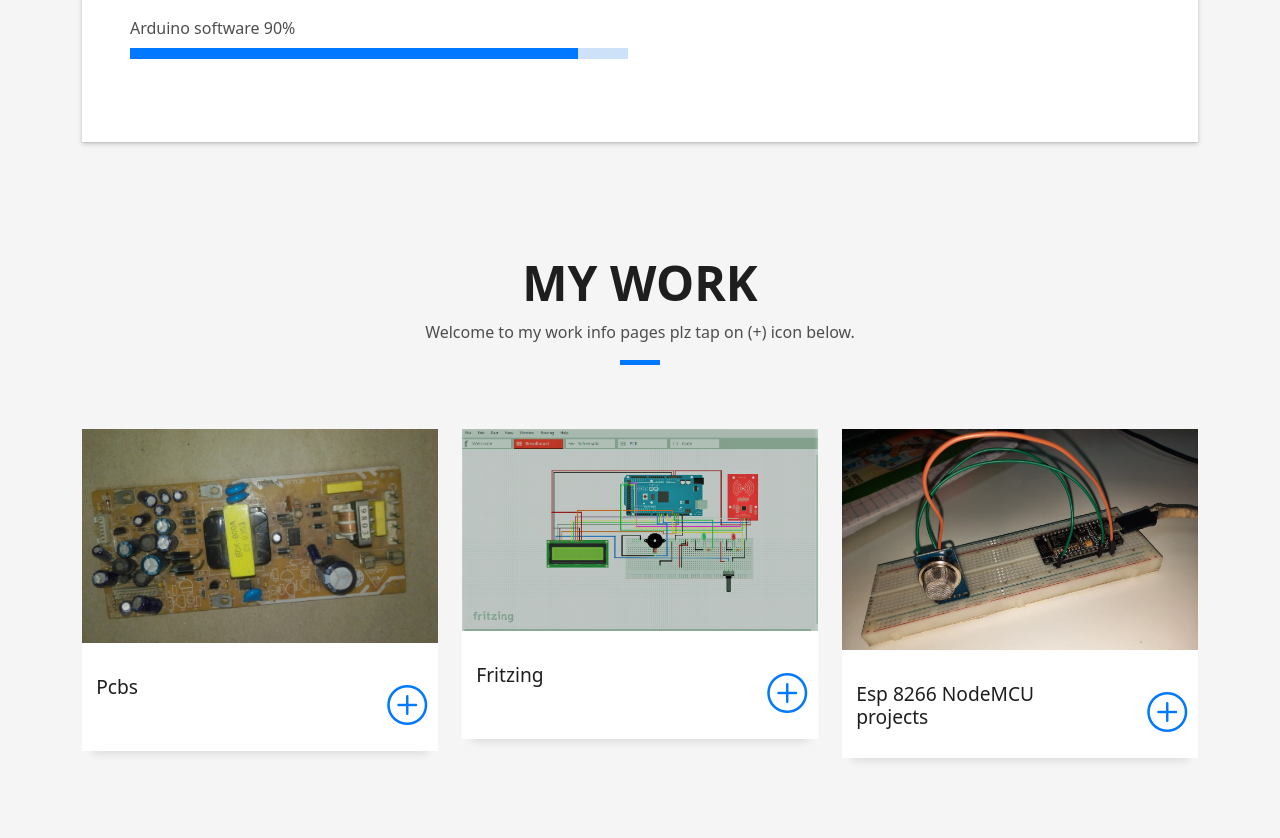
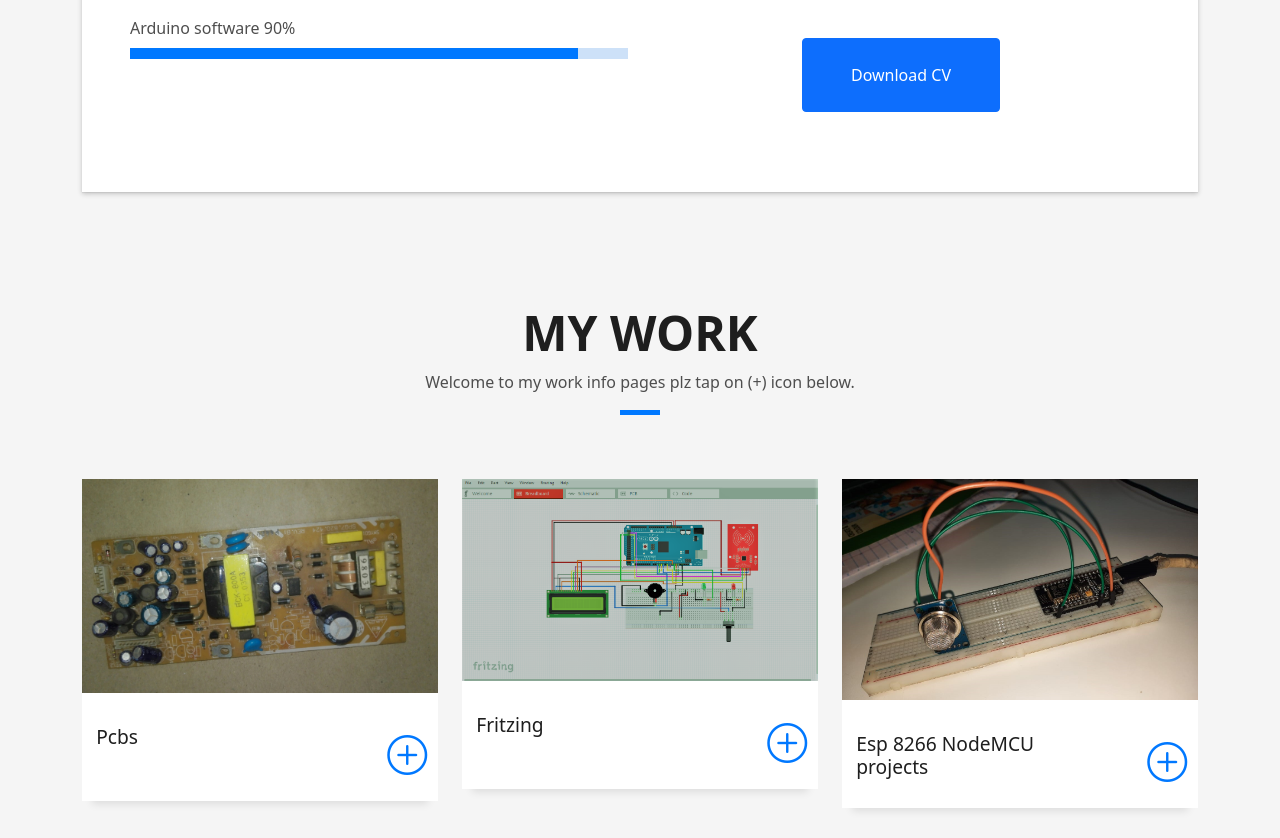
Before and after one commit to gibtai254/Ke.oi, a plain HTML site: page index.html in a window 1280 px wide. Shown: the part 1414-2252 px from the top of the page. Drawn offline with Linux system fonts and the light colour scheme.

Commit message:
Update index.html

```diff
--- a/index.html
+++ b/index.html
@@ -124,6 +124,15 @@
                       Where by I begun with the beginers package and so l would like you to scroll up and click to where directed in each an Every Level below to check out more.
                       thanks alot be blessed and weellcome again and again at Gibsons Website
                     </p>
+
+				<div class="row justify-content-center mt-5">
+    		      	<div class="col-md-6 text-center ftco-animate">
+    				<p><a href="#" class="btn btn-primary py-4 px-5">Download CV</a></p>
+    			    </div>
+    		       </div>
+
+
+
                   </div>
                 </div>
               </div>
@@ -131,12 +140,7 @@
           </div>
         </div>
       </div>
-    </section><!-- End About Section -->
-
-   <!-- End Services Section -->
-
-    <!-- ======= Counter Section ======= -->
-  <!-- End Counter Section -->
+    </section>
 
     <!-- ======= Portfolio Section ======= -->
     <section id="work" class="portfolio-mf sect-pt4 route">
```
